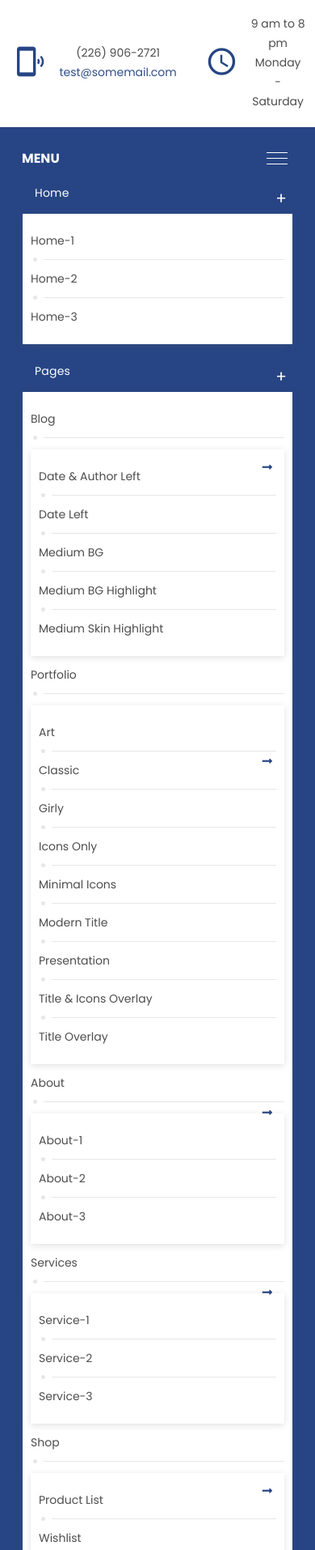
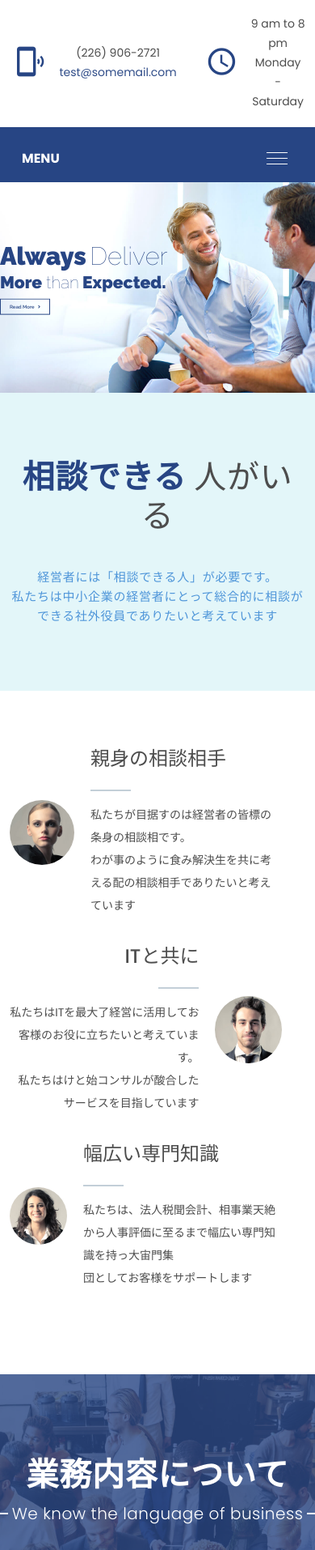
Before and after one commit to saidulislamjihad/Soleil-Portal, a plain HTML site: page index.html in a window 390 px wide. Shown: the part 86-2000 px from the top of the page at 81% size. Drawn offline with Linux system fonts and the light colour scheme; files whose address does not match are found by name.

Commit message:
wreked on mobile menu

```diff
--- a/assets/css/responsive.css
+++ b/assets/css/responsive.css
@@ -1,11 +1,11 @@
-@media only screen and (min-width: 768px) and (max-width: 1199px){
+@media only screen and (min-width: 768px) and (max-width: 1199px) {
     .nav-list-item-link {
         font-size: 12px;
         padding: 0 7px;
     }
 }
 
-@media screen and (max-width: 1024px){
+@media screen and (max-width: 1024px) {
     .header__top-wrap {
         height: auto;
         text-align: center;
@@ -32,7 +32,7 @@
     }
 
     .nav-items-wrapper {
-	    display: block;
+        display: none;
         height: auto;
     }
 
@@ -51,13 +51,23 @@
         height: auto;
     }
 
+    .nav-list-item.item-has-submenu:hover .submenu-list {
+        visibility: inherit;
+        opacity: inherit;
+        transition: unset;
+    }
+
+    .submenu-list-item.item-has-sub-submenu .dt-menu-expand {
+        color: #000;
+    }
+
     .nav-list-item-link {
         height: auto;
         padding-bottom: 15px;
     }
 
     .header__bottom-wrap {
-	    height: 1000vh;
+        /* height: 1000vh; */
     }
 
     .header-bottom__social-outer {
@@ -83,14 +93,24 @@
         display: none;
     }
 
-	.sumenu-list {
+    .submenu-list {
         position: unset;
         visibility: visible;
         opacity: 1;
         width: 100%;
+        display: none;
     }
 
-	.sumenu-list-item.item-has-sub-submenu .sumenu-list.sub {visibility: visible;opacity: 1;margin-top: 14px;}
+    .submenu-list-item.item-has-sub-submenu:before {
+        display: none;
+    }
+
+    .submenu-list-item.item-has-sub-submenu .submenu-list.sub {
+        visibility: visible;
+        opacity: 1;
+        margin-top: 14px;
+        transition: unset!important;
+    }
     .megamenu-list {
         position: unset;
         visibility: visible;
@@ -118,6 +138,6 @@
     .megamenu-list-item-tile {
         margin-bottom: 0;
         text-align: start;
-	    padding-left: 10px!important;
+        padding-left: 10px !important;
     }
 }
--- a/assets/css/style.css
+++ b/assets/css/style.css
@@ -622,6 +622,8 @@ body {
     position: absolute;
     top: 0;
     right: 10px;
+    cursor: pointer;
+    user-select: none;
 }
 
 .nav-list-item {
@@ -666,7 +668,7 @@ body {
     position: relative;
 }
 
-.sumenu-list {
+.submenu-list {
     position: absolute;
     top: 90px;
     left: 0;
@@ -679,7 +681,7 @@ body {
     z-index: 9;
 }
 
-.sumenu-list-item {
+.submenu-list-item {
     padding: 0 10px;
     display: block;
     -webkit-transition: all 0.3s linear;
@@ -689,7 +691,7 @@ body {
     transition: all 0.3s linear;
 }
 
-.sumenu-list-item-link {
+.submenu-list-item-link {
     position: relative;
     font-size: 14px;
     font-weight: 400;
@@ -698,11 +700,11 @@ body {
     display: block;
 }
 
-.sumenu-list-item-link:hover {
+.submenu-list-item-link:hover {
     color: var(--menu-hover);
 }
 
-.sumenu-list-item-link:before {
+.submenu-list-item-link:before {
     content: "";
     display: block;
     position: absolute;
@@ -718,7 +720,7 @@ body {
     transition: all 0.3s linear;
 }
 
-.sumenu-list-item-link:after {
+.submenu-list-item-link:after {
     content: "";
     display: inline-block;
     height: 5px;
@@ -740,31 +742,31 @@ body {
     transition: all 0.3s linear;
 }
 
-.sumenu-list-item-link:hover::before,
-.sumenu-list-item-link:hover::after {
+.submenu-list-item-link:hover::before,
+.submenu-list-item-link:hover::after {
     background-color: var(--primary);
 }
 
-.nav-list-item.item-has-submenu:hover .sumenu-list {
+.nav-list-item.item-has-submenu:hover .submenu-list {
     top: 100%;
     visibility: visible;
     opacity: 1;
     transition: all .3s ease;
 }
 
-.sumenu-list-item:last-child .sumenu-list-item-link::before {
+.submenu-list-item:last-child .submenu-list-item-link::before {
     display: none;
 }
 
-.sumenu-list-item:last-child .sumenu-list-item-link::after {
+.submenu-list-item:last-child .submenu-list-item-link::after {
     display: none;
 }
 
-.sumenu-list-item.item-has-sub-submenu {
-    position: relative;
-}
-
-.sumenu-list-item.item-has-sub-submenu:before {
+.submenu-list-item.item-has-sub-submenu {
+    position: relative;
+}
+
+.submenu-list-item.item-has-sub-submenu:before {
     position: absolute;
     display: block;
     content: "\f30b";
@@ -787,18 +789,18 @@ body {
     transition: all 0.3s linear;
 }
 
-.sumenu-list-item.item-has-sub-submenu:hover::before {
+.submenu-list-item.item-has-sub-submenu:hover::before {
     right: 15px;
 }
 
-.sumenu-list-item.item-has-sub-submenu .sumenu-list.sub {
+.submenu-list-item.item-has-sub-submenu .submenu-list.sub {
     left: 90%;
     top: 0;
     visibility: hidden;
     opacity: 0;
 }
 
-.sumenu-list-item.item-has-sub-submenu:hover .sumenu-list.sub {
+.submenu-list-item.item-has-sub-submenu:hover .submenu-list.sub {
     left: 100%;
     visibility: visible;
     opacity: 1;
--- a/index.html
+++ b/index.html
@@ -93,220 +93,220 @@
 							<a href="#" class="nav-list-item-link">
 								Home
 							</a>
-							<ul class="sumenu-list">
-								<li class="sumenu-list-item">
-									<a href="#" class="sumenu-list-item-link">
+							<ul class="submenu-list parent">
+								<li class="submenu-list-item">
+									<a href="#" class="submenu-list-item-link">
 										Home-1
 									</a>
 								</li>
-								<li class="sumenu-list-item">
-									<a href="#" class="sumenu-list-item-link">
+								<li class="submenu-list-item">
+									<a href="#" class="submenu-list-item-link">
 										Home-2
 									</a>
 								</li>
-								<li class="sumenu-list-item">
-									<a href="#" class="sumenu-list-item-link">
+								<li class="submenu-list-item">
+									<a href="#" class="submenu-list-item-link">
 										Home-3
 									</a>
 								</li>
 							</ul>
-							<div class="dt-menu-expand">+</div>
+							<div class="dt-menu-expand parent">+</div>
 						</li>
 						<li class="nav-list-item item-has-submenu">
 							<a href="#" class="nav-list-item-link">
 								Pages
 							</a>
-							<ul class="sumenu-list">
-								<li class="sumenu-list-item item-has-sub-submenu">
-									<a href="#" class="sumenu-list-item-link">
+							<ul class="submenu-list parent">
+								<li class="submenu-list-item item-has-sub-submenu">
+									<a href="#" class="submenu-list-item-link">
 										Blog
 									</a>
-									<ul class="sumenu-list sub">
-										<li class="sumenu-list-item">
-											<a href="#" class="sumenu-list-item-link">
+									<ul class="submenu-list sub">
+										<li class="submenu-list-item">
+											<a href="#" class="submenu-list-item-link">
 												Date & Author Left
 											</a>
 										</li>
-										<li class="sumenu-list-item">
-											<a href="#" class="sumenu-list-item-link">
+										<li class="submenu-list-item">
+											<a href="#" class="submenu-list-item-link">
 												Date Left
 											</a>
 										</li>
-										<li class="sumenu-list-item">
-											<a href="#" class="sumenu-list-item-link">
+										<li class="submenu-list-item">
+											<a href="#" class="submenu-list-item-link">
 												Medium BG
 											</a>
 										</li>
-										<li class="sumenu-list-item">
-											<a href="#" class="sumenu-list-item-link">
+										<li class="submenu-list-item">
+											<a href="#" class="submenu-list-item-link">
 												Medium BG Highlight
 											</a>
 										</li>
-										<li class="sumenu-list-item">
-											<a href="#" class="sumenu-list-item-link">
+										<li class="submenu-list-item">
+											<a href="#" class="submenu-list-item-link">
 												Medium Skin Highlight
 											</a>
 										</li>
 									</ul>
-									<div class="dt-menu-expand">+</div>
-								</li>
-								<li class="sumenu-list-item item-has-sub-submenu">
-									<a href="#" class="sumenu-list-item-link">
+									<div class="dt-menu-expand sub">+</div>
+								</li>
+								<li class="submenu-list-item item-has-sub-submenu">
+									<a href="#" class="submenu-list-item-link">
 										Portfolio
 									</a>
-									<ul class="sumenu-list sub">
-										<li class="sumenu-list-item">
-											<a href="#" class="sumenu-list-item-link">
+									<ul class="submenu-list sub">
+										<li class="submenu-list-item">
+											<a href="#" class="submenu-list-item-link">
 												Art
 											</a>
 										</li>
-										<li class="sumenu-list-item">
-											<a href="#" class="sumenu-list-item-link">
+										<li class="submenu-list-item">
+											<a href="#" class="submenu-list-item-link">
 												Classic
 											</a>
 										</li>
-										<li class="sumenu-list-item">
-											<a href="#" class="sumenu-list-item-link">
+										<li class="submenu-list-item">
+											<a href="#" class="submenu-list-item-link">
 												Girly
 											</a>
 										</li>
-										<li class="sumenu-list-item">
-											<a href="#" class="sumenu-list-item-link">
+										<li class="submenu-list-item">
+											<a href="#" class="submenu-list-item-link">
 												Icons Only
 											</a>
 										</li>
-										<li class="sumenu-list-item">
-											<a href="#" class="sumenu-list-item-link">
+										<li class="submenu-list-item">
+											<a href="#" class="submenu-list-item-link">
 												Minimal Icons
 											</a>
 										</li>
-										<li class="sumenu-list-item">
-											<a href="#" class="sumenu-list-item-link">
+										<li class="submenu-list-item">
+											<a href="#" class="submenu-list-item-link">
 												Modern Title
 											</a>
 										</li>
-										<li class="sumenu-list-item">
-											<a href="#" class="sumenu-list-item-link">
+										<li class="submenu-list-item">
+											<a href="#" class="submenu-list-item-link">
 												Presentation
 											</a>
 										</li>
-										<li class="sumenu-list-item">
-											<a href="#" class="sumenu-list-item-link">
+										<li class="submenu-list-item">
+											<a href="#" class="submenu-list-item-link">
 												Title & Icons Overlay
 											</a>
 										</li>
-										<li class="sumenu-list-item">
-											<a href="#" class="sumenu-list-item-link">
+										<li class="submenu-list-item">
+											<a href="#" class="submenu-list-item-link">
 												Title Overlay
 											</a>
 										</li>
 									</ul>
-									<div class="dt-menu-expand">+</div>
-								</li>
-								<li class="sumenu-list-item item-has-sub-submenu">
-									<a href="#" class="sumenu-list-item-link">
+									<div class="dt-menu-expand parent">+</div>
+								</li>
+								<li class="submenu-list-item item-has-sub-submenu">
+									<a href="#" class="submenu-list-item-link">
 										About
 									</a>
-									<ul class="sumenu-list sub">
-										<li class="sumenu-list-item">
-											<a href="#" class="sumenu-list-item-link">
+									<ul class="submenu-list sub">
+										<li class="submenu-list-item">
+											<a href="#" class="submenu-list-item-link">
 												About-1
 											</a>
 										</li>
-										<li class="sumenu-list-item">
-											<a href="#" class="sumenu-list-item-link">
+										<li class="submenu-list-item">
+											<a href="#" class="submenu-list-item-link">
 												About-2
 											</a>
 										</li>
-										<li class="sumenu-list-item">
-											<a href="#" class="sumenu-list-item-link">
+										<li class="submenu-list-item">
+											<a href="#" class="submenu-list-item-link">
 												About-3
 											</a>
 										</li>
 									</ul>
-									<div class="dt-menu-expand">+</div>
-								</li>
-								<li class="sumenu-list-item item-has-sub-submenu">
-									<a href="#" class="sumenu-list-item-link">
+									<div class="dt-menu-expand parent">+</div>
+								</li>
+								<li class="submenu-list-item item-has-sub-submenu">
+									<a href="#" class="submenu-list-item-link">
 										Services
 									</a>
-									<ul class="sumenu-list sub">
-										<li class="sumenu-list-item">
-											<a href="#" class="sumenu-list-item-link">
+									<ul class="submenu-list sub">
+										<li class="submenu-list-item">
+											<a href="#" class="submenu-list-item-link">
 												Service-1
 											</a>
 										</li>
-										<li class="sumenu-list-item">
-											<a href="#" class="sumenu-list-item-link">
+										<li class="submenu-list-item">
+											<a href="#" class="submenu-list-item-link">
 												Service-2
 											</a>
 										</li>
-										<li class="sumenu-list-item">
-											<a href="#" class="sumenu-list-item-link">
+										<li class="submenu-list-item">
+											<a href="#" class="submenu-list-item-link">
 												Service-3
 											</a>
 										</li>
 									</ul>
-									<div class="dt-menu-expand">+</div>
-								</li>
-								<li class="sumenu-list-item item-has-sub-submenu">
-									<a href="#" class="sumenu-list-item-link">
+									<div class="dt-menu-expand parent">+</div>
+								</li>
+								<li class="submenu-list-item item-has-sub-submenu">
+									<a href="#" class="submenu-list-item-link">
 										Shop
 									</a>
-									<ul class="sumenu-list sub">
-										<li class="sumenu-list-item">
-											<a href="#" class="sumenu-list-item-link">
+									<ul class="submenu-list sub">
+										<li class="submenu-list-item">
+											<a href="#" class="submenu-list-item-link">
 												Product List
 											</a>
 										</li>
-										<li class="sumenu-list-item">
-											<a href="#" class="sumenu-list-item-link">
+										<li class="submenu-list-item">
+											<a href="#" class="submenu-list-item-link">
 												Wishlist
 											</a>
 										</li>
-										<li class="sumenu-list-item">
-											<a href="#" class="sumenu-list-item-link">
+										<li class="submenu-list-item">
+											<a href="#" class="submenu-list-item-link">
 												Checkout
 											</a>
 										</li>
-										<li class="sumenu-list-item">
-											<a href="#" class="sumenu-list-item-link">
+										<li class="submenu-list-item">
+											<a href="#" class="submenu-list-item-link">
 												Cart
 											</a>
 										</li>
-										<li class="sumenu-list-item">
-											<a href="#" class="sumenu-list-item-link">
+										<li class="submenu-list-item">
+											<a href="#" class="submenu-list-item-link">
 												My account
 											</a>
 										</li>
 									</ul>
-									<div class="dt-menu-expand">+</div>
-								</li>
-								<li class="sumenu-list-item">
-									<a href="#" class="sumenu-list-item-link">
+									<div class="dt-menu-expand parent">+</div>
+								</li>
+								<li class="submenu-list-item">
+									<a href="#" class="submenu-list-item-link">
 										Careers
 									</a>
 								</li>
-								<li class="sumenu-list-item">
-									<a href="#" class="sumenu-list-item-link">
+								<li class="submenu-list-item">
+									<a href="#" class="submenu-list-item-link">
 										What Clients Say
 									</a>
 								</li>
 							</ul>
-							<div class="dt-menu-expand">+</div>
+							<div class="dt-menu-expand parent">+</div>
 						</li>
 						<li class="nav-list-item item-has-submenu">
 							<a href="#" class="nav-list-item-link">
 								Features
 							</a>
-							<ul class="sumenu-list">
-								<li class="sumenu-list-item">
-									<a href="#" class="sumenu-list-item-link">
+							<ul class="submenu-list parent">
+								<li class="submenu-list-item">
+									<a href="#" class="submenu-list-item-link">
 										Marketing Research
 									</a>
 								</li>
 							</ul>
-							<div class="dt-menu-expand">+</div>
+							<div class="dt-menu-expand parent">+</div>
 						</li>
 						<li class="nav-list-item">
 							<a href="#" class="nav-list-item-link">
@@ -354,7 +354,7 @@
 	                                        </a>
 	                                    </li>
                                 	</ul>
-                                	<div class="dt-menu-expand">+</div>
+                                	<div class="dt-menu-expand parent">+</div>
 								</li>
 								<li class="megamenu-list-item">
 									<a href="#" class="megamenu-list-item-tile">
@@ -387,7 +387,7 @@
 	                                        </a>
 	                                    </li>
                                 	</ul>
-                                	<div class="dt-menu-expand">+</div>
+                                	<div class="dt-menu-expand parent">+</div>
 								</li>
 								<li class="megamenu-list-item">
 									<a href="#" class="megamenu-list-item-tile">
@@ -420,7 +420,7 @@
 	                                        </a>
 	                                    </li>
                                 	</ul>
-                                	<div class="dt-menu-expand">+</div>
+                                	<div class="dt-menu-expand parent">+</div>
 								</li>
 								<li class="megamenu-list-item">
 									<a href="#" class="megamenu-list-item-tile">
@@ -453,38 +453,38 @@
 	                                        </a>
 	                                    </li>
                                 	</ul>
-                                	<div class="dt-menu-expand">+</div>
+                                	<div class="dt-menu-expand parent">+</div>
 								</li>
 							</ul>
-							<div class="dt-menu-expand">+</div>
+							<div class="dt-menu-expand parent">+</div>
 						</li>
 						<li class="nav-list-item item-has-submenu">
 							<a href="contact.html" class="nav-list-item-link">
 								Contact
 							</a>
-							<ul class="sumenu-list">
-								<li class="sumenu-list-item">
-									<a href="#" class="sumenu-list-item-link">
+							<ul class="submenu-list parent">
+								<li class="submenu-list-item">
+									<a href="#" class="submenu-list-item-link">
 										Contact Location
 									</a>
 								</li>
-								<li class="sumenu-list-item">
-									<a href="#" class="sumenu-list-item-link">
+								<li class="submenu-list-item">
+									<a href="#" class="submenu-list-item-link">
 										Contact-1
 									</a>
 								</li>
-								<li class="sumenu-list-item">
-									<a href="#" class="sumenu-list-item-link">
+								<li class="submenu-list-item">
+									<a href="#" class="submenu-list-item-link">
 										Contact-2
 									</a>
 								</li>
-								<li class="sumenu-list-item">
-									<a href="#" class="sumenu-list-item-link">
+								<li class="submenu-list-item">
+									<a href="#" class="submenu-list-item-link">
 										Contact-3
 									</a>
 								</li>
 							</ul>
-							<div class="dt-menu-expand">+</div>
+							<div class="dt-menu-expand parent">+</div>
 						</li>
 					</ul>
 					<div class="header-bottom__social-outer">
```
Also changed, not shown: assets/js/main.js (+77 -55 lines). Lines whose indentation alone changed are shown as unchanged.
